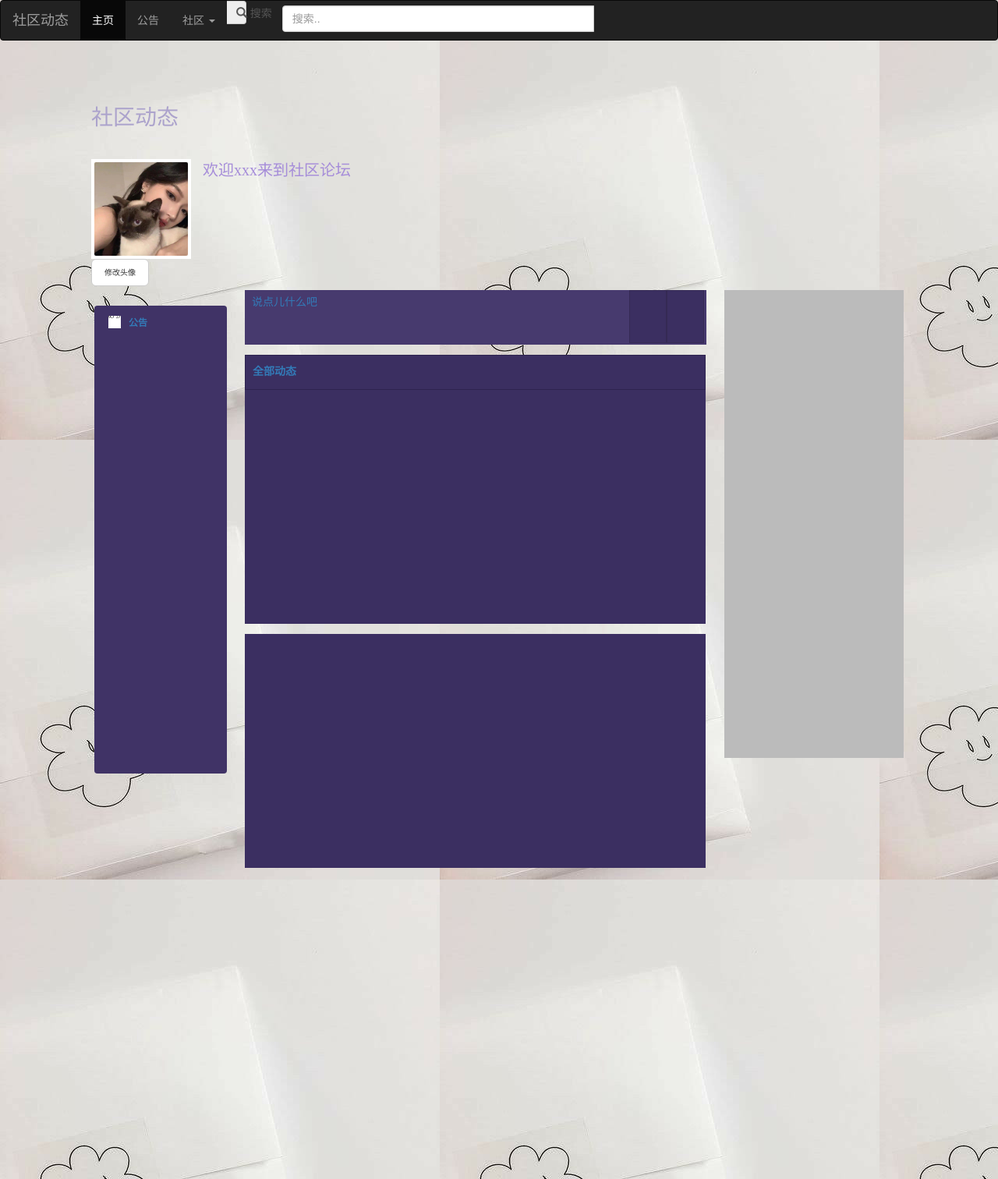
After one commit to Wansoiar/community, a Java web app: page /page/community/community.jsp in a window 1280 px wide. The commit adds this page. Shown: the whole page at 78% size. Run offline with Tomcat 11, a stand-in JSP engine, Linux system fonts and the light colour scheme; some libraries are stand-ins or nearby versions.

Commit message:
社区模块设计

```diff
--- a/eduweb/src/main/webapp/index.jsp
+++ b/eduweb/src/main/webapp/index.jsp
@@ -7,5 +7,6 @@
 <h2>Hello World!</h2>
     <button><a href="${pageContext.request.contextPath}/page/manage/admin.jsp">跳转到后台</a></button>
 <button><a href="${pageContext.request.contextPath}/page/question/video.jsp">跳转主页</a></button>
+<button><a href="${pageContext.request.contextPath}/page/community/community.jsp">跳转社区</a></button>
 </body>
 </html>
--- /dev/null
+++ b/eduweb/src/main/webapp/page/community/community.jsp
@@ -0,0 +1,154 @@
+<%--
+  Created by IntelliJ IDEA.
+  User: llllllllllllllllllll
+  Date: 2020/11/10
+  Time: 17:28
+  To change this template use File | Settings | File Templates.
+--%>
+<%@ page contentType="text/html;charset=UTF-8" language="java" %>
+<html>
+<head>
+    <title>社区</title>
+
+    <link rel="stylesheet" href="https://cdn.staticfile.org/twitter-bootstrap/3.3.7/css/bootstrap.min.css">
+    <script src="https://cdn.staticfile.org/jquery/2.1.1/jquery.min.js"></script>
+    <script src="https://cdn.staticfile.org/twitter-bootstrap/3.3.7/js/bootstrap.min.js"></script>
+    <link type="text/css" rel="stylesheet" href="../../resources/css/community.css">
+    <style type="text/css">
+        #myImg img{
+            width: 250px;
+            height: 250px;
+        }
+
+        .input-group input[type=text] {
+            width:400px;
+
+            margin-top: 6px;
+            float: right;
+
+        }
+    </style>
+</head>
+<body>
+<nav class="navbar navbar-inverse" role="navigation" >
+    <div class="container-fluid">
+        <div class="navbar-header">
+            <a class="navbar-brand" href="#">社区动态</a>
+        </div>
+        <div>
+            <ul class="nav navbar-nav">
+                <li class="active"><a href="#">主页</a></li>
+                <li><a href="#">公告</a></li>
+                <li class="dropdown">
+                    <a href="#" class="dropdown-toggle" data-toggle="dropdown">
+                        社区 <b class="caret"></b>
+                    </a>
+                    <ul class="dropdown-menu">
+                        <li><a href="#">头像</a></li>
+                        <li><a href="#">留言</a></li>
+                        <li><a href="#">回复</a></li>
+
+                    </ul>
+                </li>
+            </ul>
+        </div>
+
+        <div >
+            <div class="input-group">
+                <input type="text"  class="form-control"   placeholder="搜索.."  >
+                <span id="sousuo" data-role="md" class="md md-center-focus-weak fa-lg input-icon input-icon-md" >
+        </span>
+                <button   class="input-group-addon" >
+                    <span class="glyphicon glyphicon-search"></span> 搜索
+                </button>
+            </div>
+        </div>
+    </div>
+</nav>
+
+
+
+
+
+<div class="bottom">
+    <div class="bottom_info">
+        <div class="user_bottom">
+            <div class="name">
+                <span>社区动态</span>
+            </div>
+        </div>
+
+        <div class="fabulous">
+
+        </div>
+
+        <div class="userImg">
+            <img style="width:120px;height:120px;border-radius: 2px;margin:4px;" src="../../resources/images/community/1.JPG" alt="您的头像">
+
+            <button class="btn btn-default btn-lg" data-toggle="modal" data-target="#my" style="font-size: 10px">修改头像</button>
+        </div>
+
+        <div class="userImg_right">
+            <div class="userImg_right_top">
+                <span style="margin-left:0;">欢迎xxx来到社区论坛</span>
+            </div>
+
+        </div>
+
+    </div>
+    <div class="bottom_block">
+        <div class="bottom_left">
+            <div class="bottom_left_1" style="margin-top:20px;">
+                <div class="bottom_left_1_list">
+                    <i style="background-position: -478px -312px;"></i>
+                    <div class="bottom_left_1_list_text" style="font-weight: bold;">
+                        <a>公告</a>
+                    </div>
+                </div>
+
+            </div>
+        </div>
+        <div class="bottom_middle">
+            <div class="bottom_middle_top">
+                <div class="bottom_middle_top_input">
+                    <a style="line-height:30px;margin-left:9px;"> 说点儿什么吧</a>
+                </div>
+                <div class="camera">
+                    <i style="background-position: -192px -260px;"></i>
+                </div>
+                <div class="camera" style="margin-left:0px;">
+                    <i style="background-position:-192px -312px;"></i>
+                </div>
+            </div>
+
+            <div class="bottom_middle_2">
+                <div class="bottom_middle_2_1">
+                    <a style="line-height:30px;margin-left:9px;">全部动态</a>
+                </div>
+                <div class="bottom_middle_2_2">
+                    <i style="background-position:-192px -52px;"></i>
+                </div>
+                <div class="bottom_middle_2_3">
+                    <i style="background-position:-608px 0;margin-top:11px;"></i>
+                </div>
+                <div class="bottom_middle_2_4">
+                    <i style="background-position:-608px -52px;margin-top:11px;"></i>
+                </div>
+            </div>
+
+            <div class="context" style="margin-top:0;">
+
+            </div>
+            <div class="context">
+
+            </div>
+        </div>
+        <div class="bottom_right"></div>
+    </div>
+</div>
+
+
+
+
+</body>
+</html>
--- /dev/null
+++ b/eduweb/src/main/webapp/resources/css/community.css
@@ -0,0 +1,278 @@
+
+body{
+    margin:0;
+    background-image:url(../../resources/images/community/2.JPG);
+    background-repeat: repeat;
+}
+.bottom{
+    width:100%;
+    height:1400px;
+    margin-top: 40px;
+    float: left;
+}
+
+.userinfo{
+    height: 40px;
+    width: 50px;
+    margin-left:3px;
+    float:left;
+    display: inline-block;
+    white-space: nowrap;
+    word-wrap: normal;
+    overflow: hidden;
+    text-overflow: ellipsis;
+    max-width: 100%;
+    cursor: pointer;
+}
+
+.bottom_info{
+    width:1046px;
+    height:260px;
+    margin:0 auto;
+}
+
+
+.user_bottom{
+    width:279px;
+    height:38px;
+    margin-top:20px;
+    float:left;
+}
+
+.name{
+    width:205px;
+    height:38px;
+    float:left;
+    line-height: 38px;
+    font-size: 28px;
+    color:#aca3cc;
+}
+
+.fabulous{
+    width:58px;
+    height:32px;
+    margin-left: 700px;
+    border-radius: 18px;
+    margin-top: 50px;
+
+    float: left;
+}
+
+.fabulous i{
+    width: 16px;
+    height: 16px;
+    position: absolute;
+    margin-left: 8px;
+    margin-top: 8px;
+    background-image: url(images/4.png);
+    background-size: 575px 41px;
+}
+.num{
+    color:#fff;
+    margin-left: 32px;
+    margin-top: 13px;
+    line-height: 30px;
+}
+
+.userImg{
+    width: 128px;
+    height: 128px;
+    background-color:#fff;
+    float: left;
+    margin-top: 10px;
+}
+
+.userImg_right{
+    width: 379px;
+    height: 99px;
+    float: left;
+    margin-left:15px;
+    margin-top: 10px;
+    font-family: punctuation,"PingFangSC-Regular","Microsoft Yahei","sans-serif";
+}
+
+.userImg_right_top{
+    width: 379px;
+    height: 27px;
+}
+.userImg_right_top span{
+    width: 345px;
+    height: 26px;
+    margin-left:3px;
+    float:left;
+    display: inline-block;
+    white-space: nowrap;
+    word-wrap: normal;
+    overflow: hidden;
+    text-overflow: ellipsis;
+    max-width: 100%;
+    cursor: pointer;
+    color: #a68dd9;
+    font-size: 20px;
+}
+.userImg_right_down{
+    width: 379px;
+    height: 62px;
+    margin-top:9px;
+}
+
+.info_menu{
+    width: 1046px;
+    height: 50px;
+    position: relative;
+    margin-top: -30px;
+    color: #ccc7d9;
+    float:left;
+}
+
+.menu_1{
+    width:58px;
+    height:50px;
+    line-height:50px;
+    font-size: 14px;
+    text-align:center;
+    float:left;
+    cursor: pointer;
+}
+.userImg_right_down_1{
+    float:left;
+    width:40px;
+    height:40px;
+}
+
+.bottom_block{
+    width:1038px;
+    height:900px;
+    margin:0 auto;
+}
+
+.bottom_left{
+    width:170px;
+    height:600px;
+    float:left;
+}
+
+.bottom_left_1{
+    width:170px;
+    height:600px;
+    background-color:#403366;
+    border-radius:4px;
+}
+
+.bottom_left_1_list{
+    width:170px;
+    height:37px;
+    border-radius:2px;
+}
+
+.bottom_left i{
+    background-image: url(images/1.png);
+    background-repeat:no-repeat;
+    position: absolute;
+    background-size: 632px 388px;
+    width:16px;
+    height:16px;
+    margin-left:18px;
+    margin-top:13px;
+    float:left;
+}
+
+.bottom_left_1_list_text{
+    color: #ccc7d9;
+    width:126px;
+    height:35px;
+    line-height:42px;
+    margin-left:44px;
+    font-size:12px;
+    float:left;
+    margin-top:1px;
+}
+
+.bottom_middle{
+    width:592px;
+    height:800px;
+    margin-left:23px;
+    float:left;
+}
+
+.bottom_middle i{
+
+    background-repeat:no-repeat;
+    position: absolute;
+    background-size: 632px 388px;
+    width:24px;
+    height:24px;
+    margin-left:11px;
+    margin-top:22px;
+    float:left;
+}
+
+.bottom_middle_top{
+    width:592px;
+    height:70px;
+    color: #827a99;
+    font-size:14px;
+    background-color:#473a6e;
+}
+
+.bottom_middle_top_input{
+    width:443px;
+    height:68px;
+    float:left;
+}
+
+.camera{
+    width:48px;
+    height:68px;
+    float:left;
+    margin-left:50px;
+    background-color: #3b2f61;
+    border:0.5px solid #352a54;
+}
+
+.bottom_middle_2{
+    width:591px;
+    height:45px;
+    float:left;
+    background-color: #3b2f61;
+    margin-top:13px;
+    border:0.5px solid #2e244f;
+}
+
+.bottom_middle_2_1{
+    width:66px;
+    height:35px;
+    float:left;
+    color: #ccc7d9;
+    font-weight: 700;
+    font-size:14px;
+    line-height:35px;
+    margin-top:5px;
+}
+
+.bottom_middle_2_2{
+    float:left;width:10px;height:10px;
+}
+
+.bottom_middle_2_3{
+    float:left;width:24px;height:24px;margin-left:420px;
+}
+
+.bottom_middle_2_4{
+    float:left;width:24px;height:24px;margin-left:20px;
+}
+
+.context{
+    width:591px;
+    height:300px;
+    background-color: #3b2f61;
+    margin-top:13px;
+    float:left;
+}
+
+.bottom_right{
+    width:230px;
+    height:600px;
+    background-color:#bbb;
+    margin-left:23px;
+    float:left;}
```
Also changed, not shown: eduweb/src/main/webapp/image/xj.png (added), eduweb/src/main/webapp/resources/images/community/1.JPG (added), eduweb/src/main/webapp/resources/images/community/2.JPG (added).
